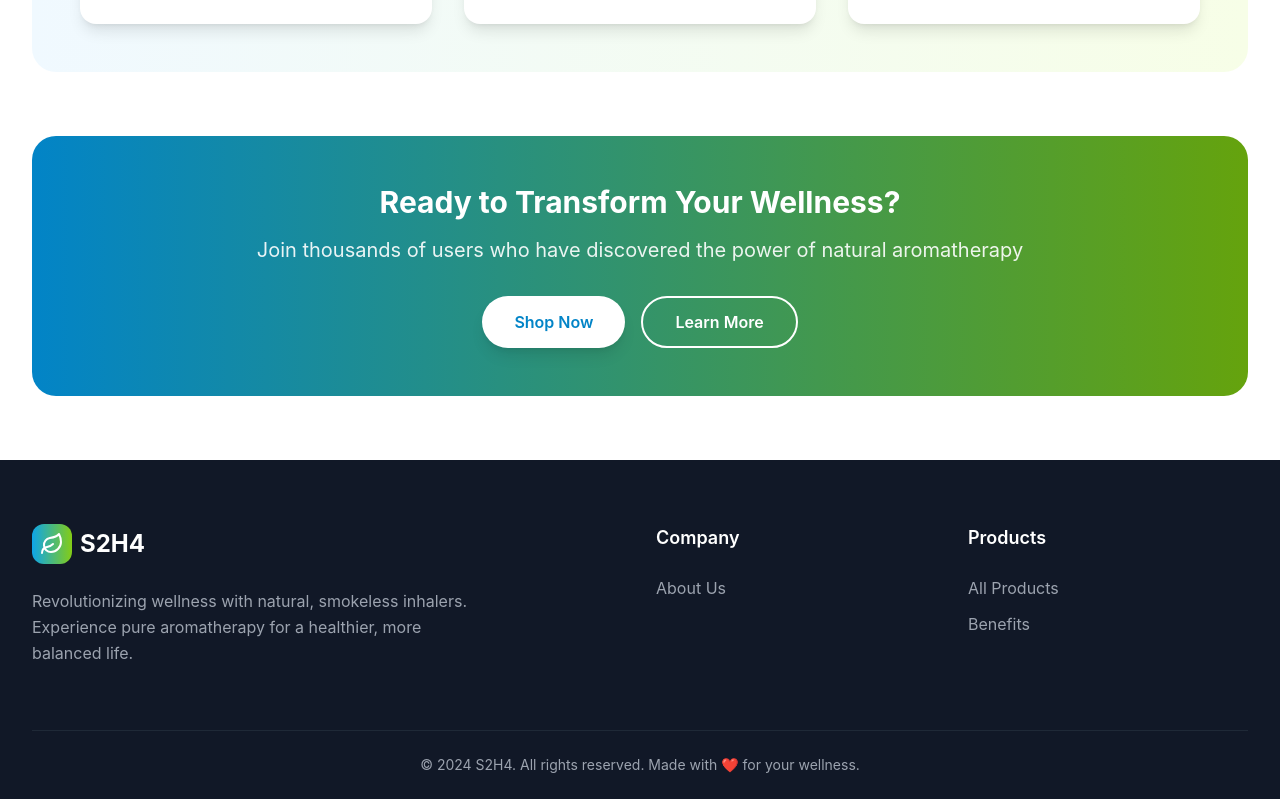
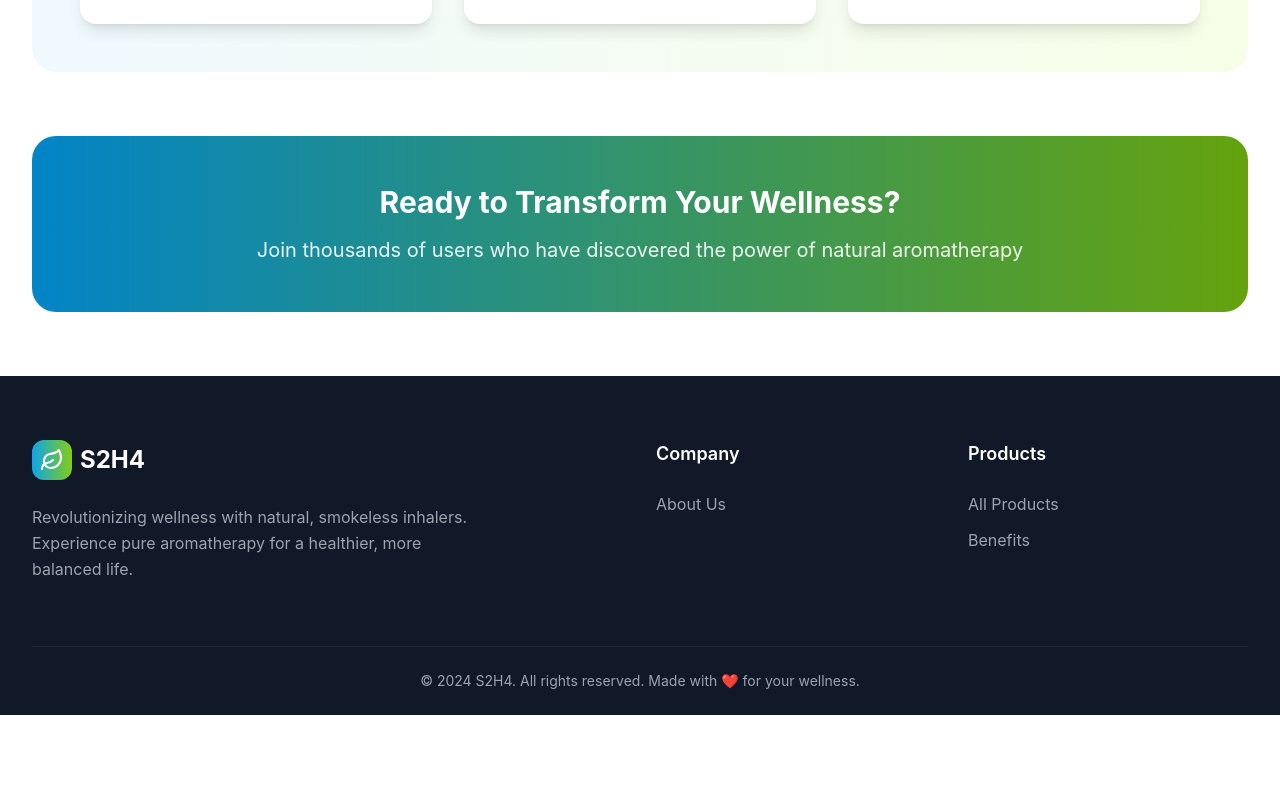
Before and after one commit to Hardeep-vt/S2H4, a Next.js app: page / in a window 1280 px wide. Shown: the part 4344-5143 px from the top of the page. After the commit the page ends 5059 px from the top, so only its background shows below. Built offline with nearby package versions, Linux system fonts and the light colour scheme.

Commit message:
Remove Shop Now and Learn More buttons from Benefits section

```diff
--- a/components/Benefits.tsx
+++ b/components/Benefits.tsx
@@ -121,17 +121,9 @@ export default function Benefits() {
         <div className="text-center mt-16">
           <div className="bg-gradient-to-r from-primary-600 to-wellness-600 rounded-3xl p-8 lg:p-12 text-white">
             <h3 className="text-3xl font-bold mb-4">Ready to Transform Your Wellness?</h3>
-            <p className="text-xl mb-8 opacity-90">
+            <p className="text-xl opacity-90">
               Join thousands of users who have discovered the power of natural aromatherapy
             </p>
-            <div className="flex flex-col sm:flex-row gap-4 justify-center">
-              <button className="bg-white text-primary-600 hover:bg-gray-100 font-semibold py-3 px-8 rounded-full transition-all duration-300 transform hover:scale-105 shadow-lg">
-                Shop Now
-              </button>
-              <button className="border-2 border-white text-white hover:bg-white hover:text-primary-600 font-semibold py-3 px-8 rounded-full transition-all duration-300">
-                Learn More
-              </button>
-            </div>
           </div>
         </div>
       </div>
```
Also changed, not shown: public/images/products/main-product.png (added).
